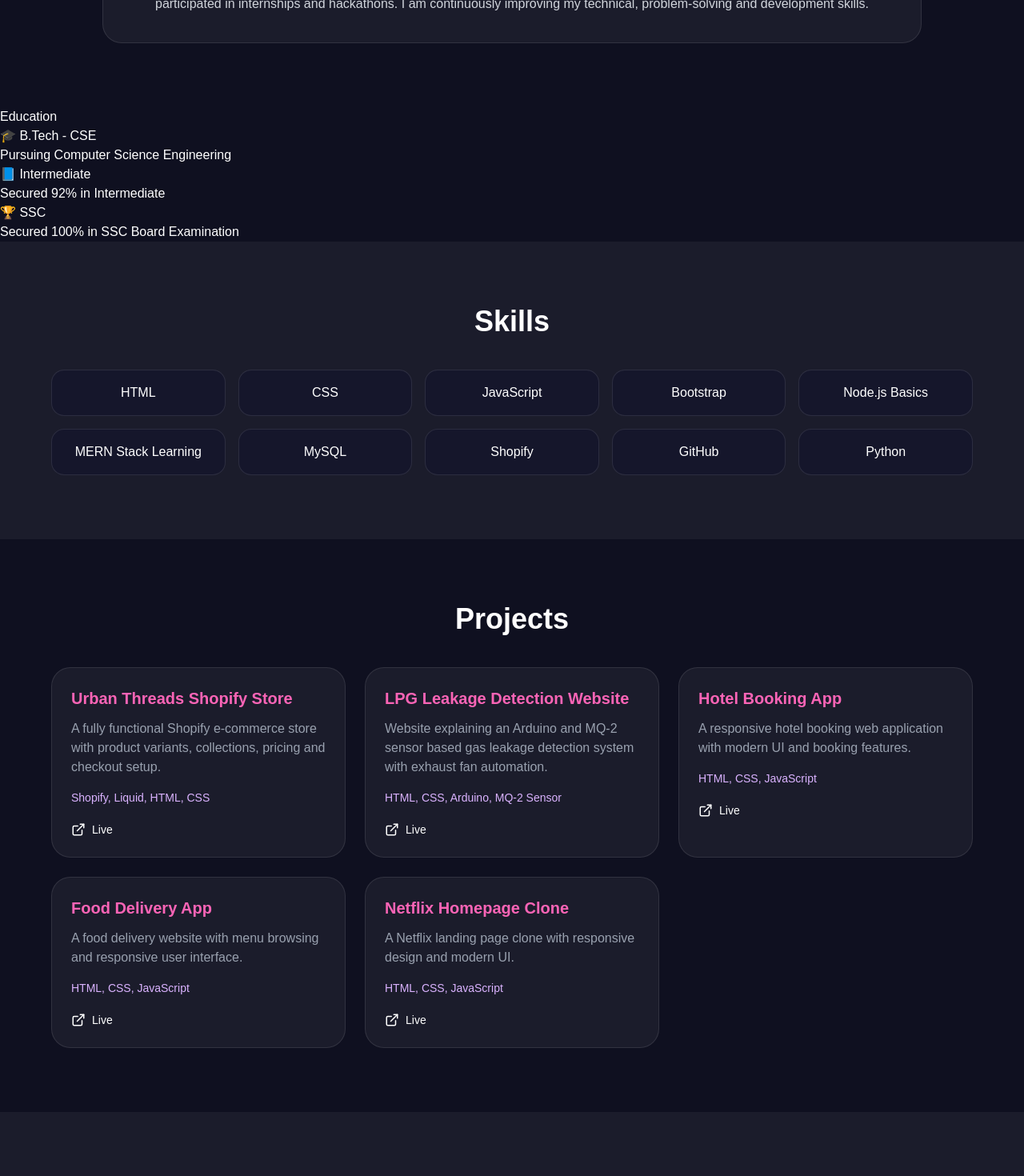
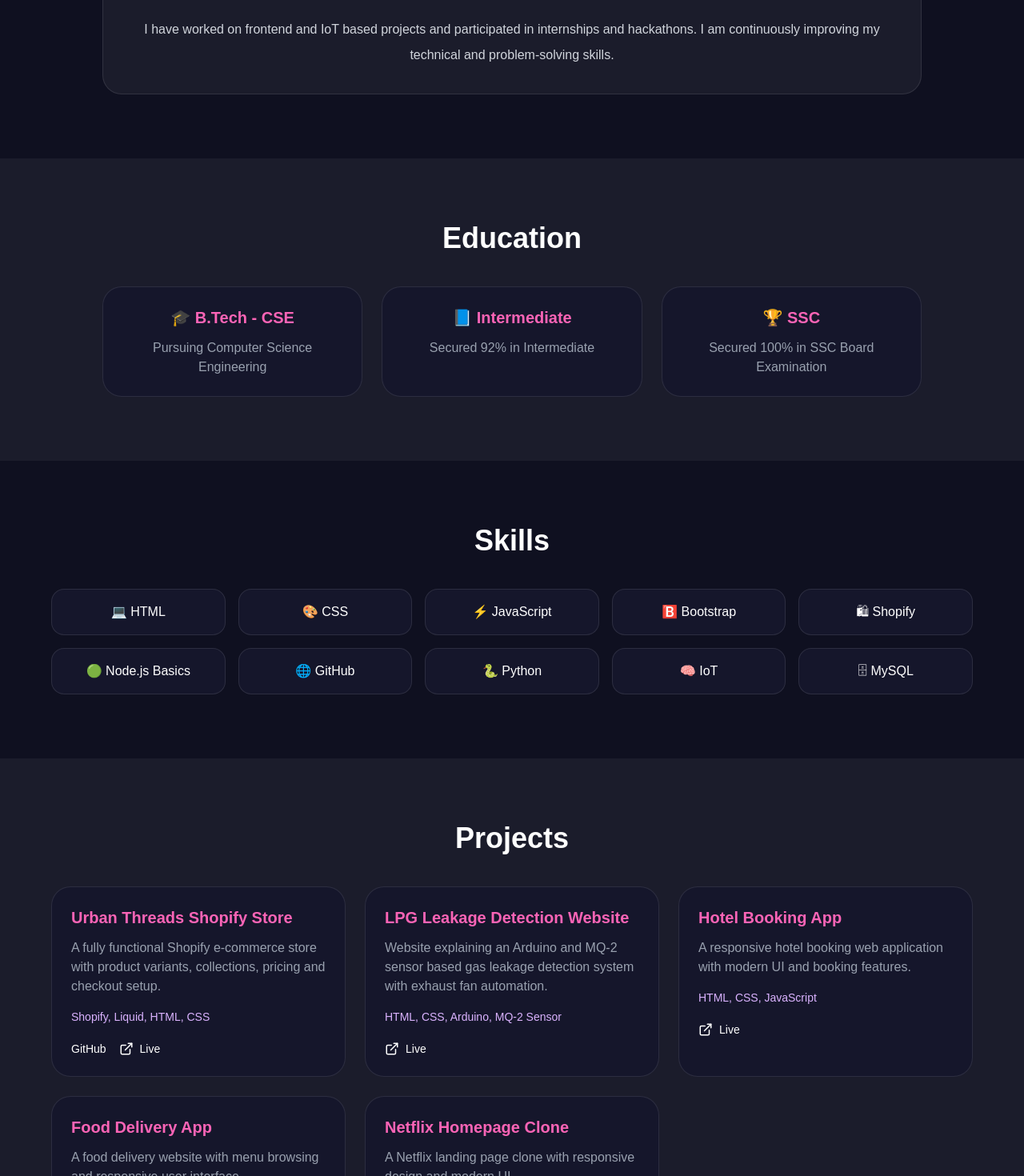
Before and after one commit to NagullaSaiLahari3281/Portfolioo, a Next.js app: page / in a window 1280 px wide. Shown: the part 1060-2530 px from the top of the page at 80% size. Built offline with nearby package versions, Linux system fonts and the light colour scheme.

Commit message:
Refactor project descriptions and update styles

```diff
--- a/app/page.tsx
+++ b/app/page.tsx
@@ -4,60 +4,97 @@ import { motion } from "framer-motion";
 import { Mail, Download, ExternalLink } from "lucide-react";
 
 export default function Home() {
+
   const projects = [
     {
       title: "Urban Threads Shopify Store",
-      desc: "A fully functional Shopify e-commerce store with product variants, collections, pricing and checkout setup.",
+
+      desc:
+        "A fully functional Shopify e-commerce store with product variants, collections, pricing and checkout setup.",
+
       tech: "Shopify, Liquid, HTML, CSS",
-      live :
+
+      github:
         "https://github.com/NagullaSaiLahari3281/Urban-threads-shopify-store",
+
+      live:
+        "https://urban-threads-10322.myshopify.com/",
     },
+
     {
       title: "LPG Leakage Detection Website",
-      desc: "Website explaining an Arduino and MQ-2 sensor based gas leakage detection system with exhaust fan automation.",
+
+      desc:
+        "Website explaining an Arduino and MQ-2 sensor based gas leakage detection system with exhaust fan automation.",
+
       tech: "HTML, CSS, Arduino, MQ-2 Sensor",
-      live: "https://nagullasailahari3281.github.io/Gas-Leakage/",
+
+      live:
+        "https://nagullasailahari3281.github.io/Gas-Leakage/",
     },
+
     {
       title: "Hotel Booking App",
-  desc: "A responsive hotel booking web application with modern UI and booking features.",
+
+      desc:
+        "A responsive hotel booking web application with modern UI and booking features.",
+
       tech: "HTML, CSS, JavaScript",
-  live: "https://nagullasailahari3281.github.io/Hotel-Booking-App/",
+
+      live:
+        "https://nagullasailahari3281.github.io/Hotel-Booking-App/",
     },
+
     {
       title: "Food Delivery App",
-  desc: "A food delivery website with menu browsing and responsive user interface.",
+
+      desc:
+        "A food delivery website with menu browsing and responsive user interface.",
+
       tech: "HTML, CSS, JavaScript",
-  live: "https://nagullasailahari3281.github.io/food-delivery-app/",
+
+      live:
+        "https://nagullasailahari3281.github.io/food-delivery-app/",
     },
+
     {
       title: "Netflix Homepage Clone",
-  desc: "A Netflix landing page clone with responsive design and modern UI.",
+
+      desc:
+        "A Netflix landing page clone with responsive design and modern UI.",
+
       tech: "HTML, CSS, JavaScript",
-  live: "https://nagullasailahari3281.github.io/netflix-homepage-clone/",
+
+      live:
+        "https://nagullasailahari3281.github.io/netflix-homepage-clone/",
     },
-
-
   ];
 
   const skills = [
-    "HTML",
-    "CSS",
-    "JavaScript",
-    "Bootstrap",
-    "Node.js Basics",
-    "MERN Stack Learning",
-    "MySQL",
-    "Shopify",
-    "GitHub",
-    "Python",
+    "💻 HTML",
+    "🎨 CSS",
+    "⚡ JavaScript",
+    "🅱️ Bootstrap",
+    "🛍 Shopify",
+    "🟢 Node.js Basics",
+    "🌐 GitHub",
+    "🐍 Python",
+    "🧠 IoT",
+    "🗄 MySQL",
   ];
 
   return (
     <main className="min-h-screen bg-[#0f1020] text-white">
+
+      {/* NAVBAR */}
+
       <nav className="fixed top-0 z-50 w-full bg-[#0f1020]/80 backdrop-blur-md border-b border-white/10">
+
         <div className="max-w-6xl mx-auto px-6 py-4 flex justify-between items-center">
-          <h1 className="text-xl font-bold text-pink-400">Sai Lahari</h1>
+
+          <h1 className="text-xl font-bold text-pink-400">
+            Sai Lahari
+          </h1>
 
           <div className="hidden md:flex gap-6 text-sm">
             <a href="#about">About</a>
@@ -65,20 +102,33 @@ export default function Home() {
             <a href="#projects">Projects</a>
             <a href="#contact">Contact</a>
           </div>
+
         </div>
       </nav>
 
+      {/* HERO SECTION */}
+
       <section className="min-h-screen flex items-center justify-center px-6 pt-20">
+
         <div className="max-w-6xl mx-auto grid md:grid-cols-2 gap-10 items-center">
+
           <motion.div
             initial={{ opacity: 0, y: 40 }}
             animate={{ opacity: 1, y: 0 }}
             transition={{ duration: 0.8 }}
           >
-            <p className="text-pink-400 mb-3">Hello, I'm</p>
+
+            <p className="text-pink-400 mb-3">
+              Hello, I'm
+            </p>
 
             <h1 className="text-5xl md:text-6xl font-bold leading-tight">
-              Nagulla <span className="text-purple-400">Sai Lahari</span>
+
+              Nagulla
+              <span className="text-purple-400">
+                {" "}Sai Lahari
+              </span>
+
             </h1>
 
             <h2 className="text-2xl mt-4 text-gray-300">
@@ -86,27 +136,34 @@ export default function Home() {
             </h2>
 
             <p className="mt-5 text-gray-400 max-w-xl">
-              B.Tech Computer Science student skilled in HTML, CSS, JavaScript
-              and Shopify e-commerce development. Currently learning MERN stack
-              and passionate about building real-world web applications.
+
+              B.Tech Computer Science student skilled in HTML, CSS,
+              JavaScript and Shopify e-commerce development.
+              Passionate about building modern and responsive
+              web applications.
+
             </p>
 
             <div className="flex flex-wrap gap-4 mt-8">
+
               <a
                 href="#projects"
-                className="px-6 py-3 rounded-full bg-linear-to-r from-pink-500 to-purple-600 font-semibold"
+                className="px-6 py-3 rounded-full bg-gradient-to-r from-pink-500 to-purple-600 font-semibold"
               >
                 View Projects
               </a>
 
               <a
                 href="/resume.pdf"
+                target="_blank"
                 className="px-6 py-3 rounded-full border border-white/20 flex items-center gap-2"
               >
                 <Download size={18} />
                 Resume
               </a>
+
             </div>
+
           </motion.div>
 
           <motion.div
@@ -115,105 +172,180 @@ export default function Home() {
             transition={{ duration: 0.8 }}
             className="flex justify-center"
           >
-            <div className="w-72 h-72 rounded-full bg-linear-to-r from-pink-500 to-purple-600 p-1 shadow-2xl">
+
+            <div className="w-72 h-72 rounded-full bg-gradient-to-r from-pink-500 to-purple-600 p-1 shadow-2xl">
+
               <div className="w-full h-full rounded-full bg-[#15162b] flex items-center justify-center text-6xl font-bold text-pink-300">
+
                 SL
+
               </div>
+
             </div>
+
           </motion.div>
+
         </div>
+
       </section>
 
+      {/* ABOUT */}
+
       <section id="about" className="py-20 px-6">
+
         <div className="max-w-5xl mx-auto">
-          <h2 className="text-4xl font-bold text-center mb-8">About Me</h2>
+
+          <h2 className="text-4xl font-bold text-center mb-8">
+            About Me
+          </h2>
 
           <div className="bg-white/5 rounded-3xl p-8 border border-white/10">
+
             <p className="text-gray-300 leading-8 text-center">
 
-  I am a Computer Science Engineering student passionate about Web Development and Shopify Development.
-  I enjoy creating responsive and user-friendly websites using HTML, CSS and JavaScript.
-  I have worked on frontend and IoT based projects and participated in internships and hackathons.
-  I am continuously improving my technical, problem-solving and development skills.
+              I am a Computer Science Engineering student passionate
+              about Web Development and Shopify Development.
+              I enjoy creating responsive and user-friendly websites
+              using HTML, CSS and JavaScript.
+
+              <br /><br />
+
+              I have worked on frontend and IoT based projects
+              and participated in internships and hackathons.
+              I am continuously improving my technical and
+              problem-solving skills.
 
             </p>
-          </div>
-        </div>
-      </section>
-      <section id="education">
 
-  <h2>Education</h2>
-
-  <div className="cards">
-
-    <div>
-      🎓 B.Tech - CSE
-      <p className="details">
-        Pursuing Computer Science Engineering
-      </p>
-    </div>
-
-    <div>
-      📘 Intermediate
-      <p className="details">
-        Secured 92% in Intermediate
-      </p>
-    </div>
-
-    <div>
-      🏆 SSC
-      <p className="details">
-        Secured 100% in SSC Board Examination
-      </p>
           </div>
 
         </div>
 
       </section>
 
-      <section id="skills" className="py-20 px-6 bg-white/5">
+      {/* EDUCATION */}
+
+      <section className="py-20 px-6 bg-white/5">
+
+        <div className="max-w-5xl mx-auto">
+
+          <h2 className="text-4xl font-bold text-center mb-10">
+            Education
+          </h2>
+
+          <div className="grid md:grid-cols-3 gap-6">
+
+            <div className="p-6 rounded-3xl bg-[#15162b] border border-white/10 text-center">
+
+              <h3 className="text-xl font-semibold text-pink-400">
+                🎓 B.Tech - CSE
+              </h3>
+
+              <p className="text-gray-400 mt-3">
+                Pursuing Computer Science Engineering
+              </p>
+
+            </div>
+
+            <div className="p-6 rounded-3xl bg-[#15162b] border border-white/10 text-center">
+
+              <h3 className="text-xl font-semibold text-pink-400">
+                📘 Intermediate
+              </h3>
+
+              <p className="text-gray-400 mt-3">
+                Secured 92% in Intermediate
+              </p>
+
+            </div>
+
+            <div className="p-6 rounded-3xl bg-[#15162b] border border-white/10 text-center">
+
+              <h3 className="text-xl font-semibold text-pink-400">
+                🏆 SSC
+              </h3>
+
+              <p className="text-gray-400 mt-3">
+                Secured 100% in SSC Board Examination
+              </p>
+
+            </div>
+
+          </div>
+
+        </div>
+
+      </section>
+
+      {/* SKILLS */}
+
+      <section id="skills" className="py-20 px-6">
+
         <div className="max-w-6xl mx-auto">
-          <h2 className="text-4xl font-bold text-center mb-10">Skills</h2>
+
+          <h2 className="text-4xl font-bold text-center mb-10">
+            Skills
+          </h2>
 
           <div className="grid grid-cols-2 md:grid-cols-5 gap-4">
+
             {skills.map((skill) => (
+
               <motion.div
                 whileHover={{ scale: 1.05 }}
                 key={skill}
                 className="p-4 text-center rounded-2xl bg-[#15162b] border border-white/10"
               >
+
                 {skill}
+
               </motion.div>
+
             ))}
+
           </div>
+
         </div>
+
       </section>
 
-      <section id="projects" className="py-20 px-6">
+      {/* PROJECTS */}
+
+      <section id="projects" className="py-20 px-6 bg-white/5">
+
         <div className="max-w-6xl mx-auto">
-          <h2 className="text-4xl font-bold text-center mb-10">Projects</h2>
+
+          <h2 className="text-4xl font-bold text-center mb-10">
+            Projects
+          </h2>
 
           <div className="grid md:grid-cols-3 gap-6">
+
             {projects.map((project) => (
+
               <motion.div
                 whileHover={{ y: -10 }}
                 key={project.title}
-                className="rounded-3xl p-6 bg-white/5 border border-white/10"
+                className="rounded-3xl p-6 bg-[#15162b] border border-white/10"
               >
+
                 <h3 className="text-xl font-bold text-pink-400">
                   {project.title}
                 </h3>
 
-                <p className="text-gray-400 mt-3">{project.desc}</p>
+                <p className="text-gray-400 mt-3">
+                  {project.desc}
+                </p>
 
                 <p className="text-sm text-purple-300 mt-4">
                   {project.tech}
                 </p>
 
                 <div className="flex gap-4 mt-5">
-                  {project.github && (
+
+                  {"github" in project && (
                     <a
-                      href={project.github}
+                      href={project.github as string}
                       target="_blank"
                       className="flex items-center gap-2 text-sm"
                     >
@@ -221,9 +353,9 @@ export default function Home() {
                     </a>
                   )}
 
-                  {project.live && (
+                  {"live" in project && (
                     <a
-                      href={project.live}
+                      href={project.live as string}
                       target="_blank"
                       className="flex items-center gap-2 text-sm"
                     >
@@ -231,43 +363,58 @@ export default function Home() {
                       Live
                     </a>
                   )}
+
                 </div>
+
               </motion.div>
+
             ))}
+
           </div>
+
         </div>
+
       </section>
 
-      <section className="py-20 px-6 bg-white/5">
+      {/* INTERNSHIPS */}
+
+      <section className="py-20 px-6">
+
         <div className="max-w-5xl mx-auto">
+
           <h2 className="text-4xl font-bold text-center mb-10">
-            Certifications
+            Internships & Achievements
           </h2>
+
           <div className="space-y-4">
 
             {[
               {
                 title: "AI-ML Virtual Internship",
                 company: "AICTE & EduSkills",
-      desc: "Learned basics of Artificial Intelligence and Machine Learning with practical exposure."
+                desc:
+                  "Learned basics of Artificial Intelligence and Machine Learning."
               },
 
               {
                 title: "Frontend Developer Internship",
                 company: "Cognetix Global Technology LLP",
-      desc: "Worked on responsive web pages using HTML, CSS and JavaScript."
+                desc:
+                  "Worked on responsive web pages using HTML, CSS and JavaScript."
               },
 
               {
                 title: "Ignite India Program",
                 company: "Wadhwani Foundation",
-      desc: "Improved communication, teamwork and professional development skills."
+                desc:
+                  "Improved communication and professional skills."
               },
 
               {
                 title: "Hackathons Participation",
                 company: "College & Technical Events",
-      desc: "Participated in hackathons and gained practical development experience."
+                desc:
+                  "Participated in hackathons and gained practical experience."
               }
 
             ].map((item) => (
@@ -294,22 +441,33 @@ export default function Home() {
             ))}
 
           </div>
+
         </div>
+
       </section>
 
-      <section id="contact" className="py-20 px-6">
+      {/* CONTACT */}
+
+      <section id="contact" className="py-20 px-6 bg-white/5">
+
         <div className="max-w-4xl mx-auto text-center">
-          <h2 className="text-4xl font-bold mb-4">Contact Me</h2>
+
+          <h2 className="text-4xl font-bold mb-4">
+            Contact Me
+          </h2>
 
           <p className="text-gray-400 mb-8">
-            Let’s connect for web development, Shopify projects, and learning
-            opportunities.
+
+            Let’s connect for web development, Shopify projects,
+            and learning opportunities.
+
           </p>
 
           <div className="flex justify-center gap-6 flex-wrap">
+
             <a
               href="mailto:laharinagulla@gmail.com"
-              className="flex items-center gap-2 px-5 py-3 rounded-full bg-white/5 border border-white/10"
+              className="flex items-center gap-2 px-5 py-3 rounded-full bg-[#15162b] border border-white/10"
             >
               <Mail size={18} />
               Email
@@ -318,7 +476,7 @@ export default function Home() {
             <a
               href="https://linkedin.com/in/nagulla-sai-lahari"
               target="_blank"
-              className="px-5 py-3 rounded-full bg-white/5 border border-white/10"
+              className="px-5 py-3 rounded-full bg-[#15162b] border border-white/10"
             >
               LinkedIn
             </a>
@@ -326,17 +484,25 @@ export default function Home() {
             <a
               href="https://github.com/NagullaSaiLahari3281"
               target="_blank"
-              className="px-5 py-3 rounded-full bg-white/5 border border-white/10"
+              className="px-5 py-3 rounded-full bg-[#15162b] border border-white/10"
             >
               GitHub
             </a>
+
           </div>
+
         </div>
+
       </section>
 
+      {/* FOOTER */}
+
       <footer className="py-6 text-center text-gray-500 border-t border-white/10">
+
         © 2026 Nagulla Sai Lahari. All Rights Reserved.
+
       </footer>
+
     </main>
   );
 }
```
Lines whose indentation alone changed are shown as unchanged.
